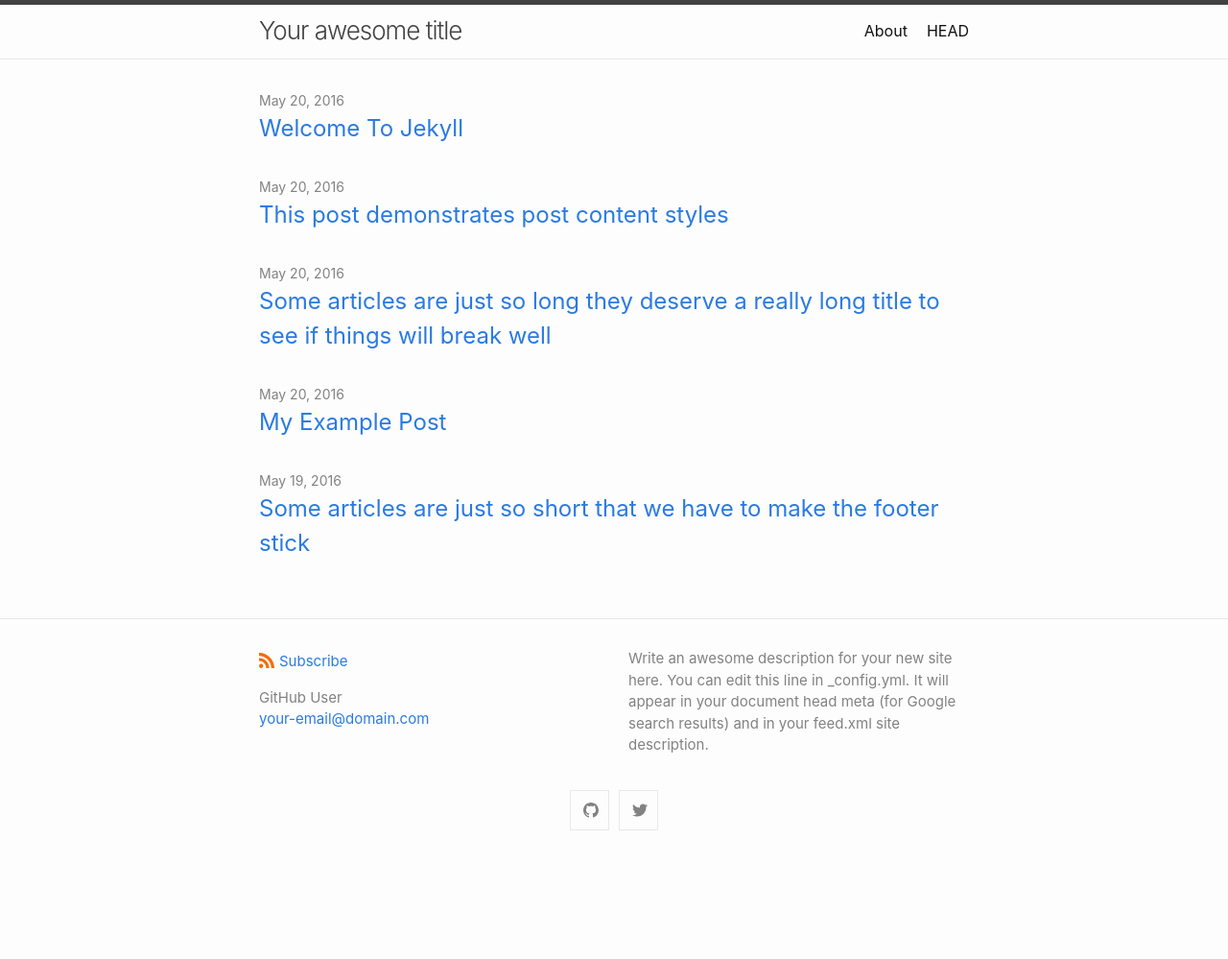
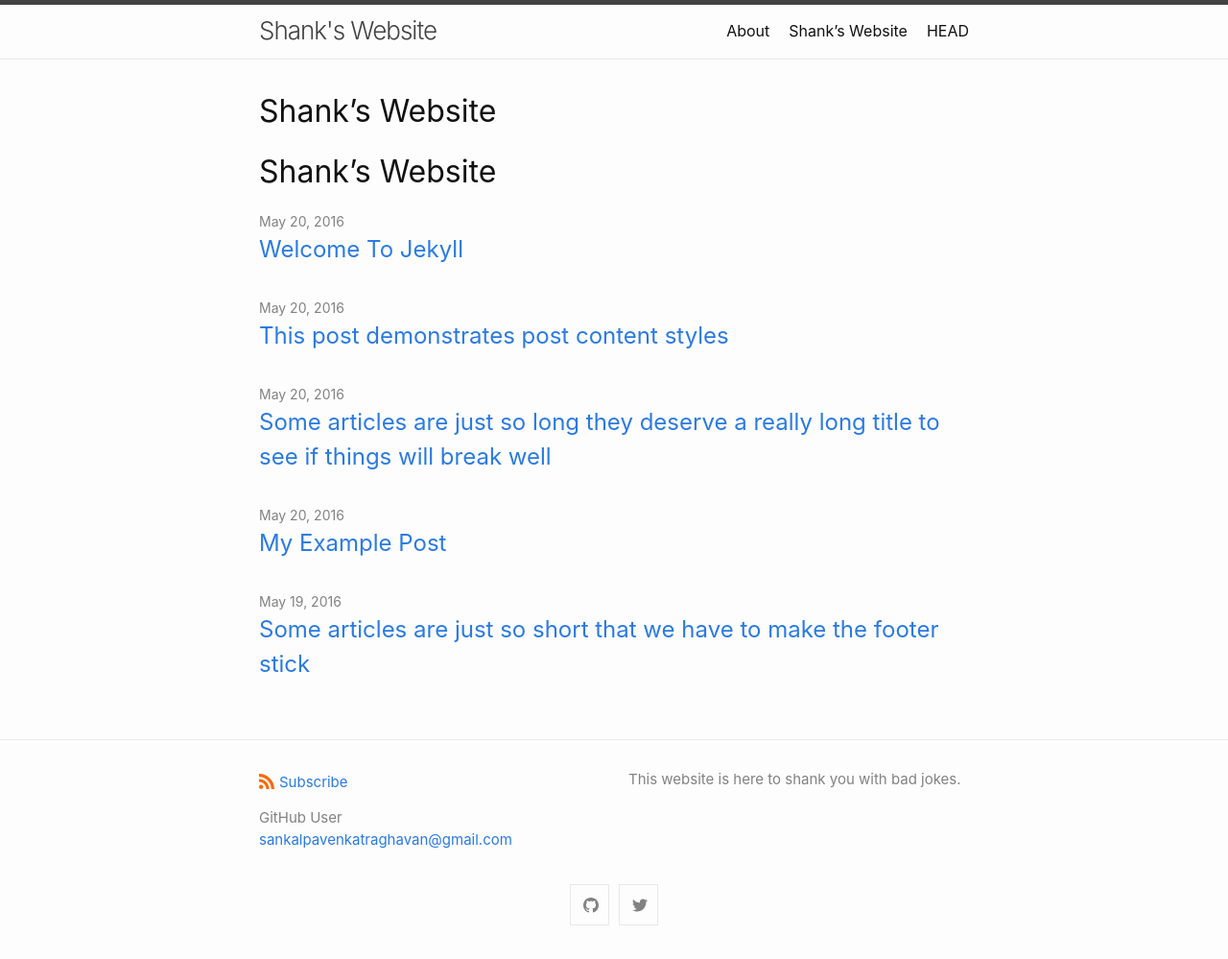
Before and after one commit to guhacamole/minima-trial, a Jekyll site: the page built from index.md, in a window 1280 px wide. Shown: the whole page at 96% size. Built offline with Jekyll 4.4.1, drawn with Linux system fonts in a browser that asks for light colours; our own code applies the rules of GitHub Pages for plain Markdown files; before the commit the page ends 900 px from its top, so only the background shows below that.

Commit message:
edits, added gem

```diff
--- a/Gemfile
+++ b/Gemfile
@@ -4,3 +4,4 @@ source "https://rubygems.org"
 gemspec
 
 gem "jekyll", ENV["JEKYLL_VERSION"] if ENV["JEKYLL_VERSION"]
+gem "minima"
--- a/_config.yml
+++ b/_config.yml
@@ -1,11 +1,9 @@
-title: Your awesome title
+title: Shank's Website
 author:
   name: GitHub User
-  email: your-email@domain.com
+  email: sankalpavenkatraghavan@gmail.com
 description: > # this means to ignore newlines until "show_excerpts:"
-  Write an awesome description for your new site here. You can edit this
-  line in _config.yml. It will appear in your document head meta (for
-  Google search results) and in your feed.xml site description.
+  This website is here to shank you with bad jokes.
 
 show_excerpts: false # set to true to show excerpts on the homepage
 
@@ -16,8 +14,8 @@ minima:
 
   # generate social links in footer
   social_links:
-    twitter: jekyllrb
-    github:  jekyll
+    twitter: sankalpaavum
+    github:  sankalpav
     # devto: jekyll
     # dribbble: jekyll
     # facebook: jekyll
--- a/index.md
+++ b/index.md
@@ -7,3 +7,4 @@
 #
 layout: home
 ---
+# Shank's Website
```
